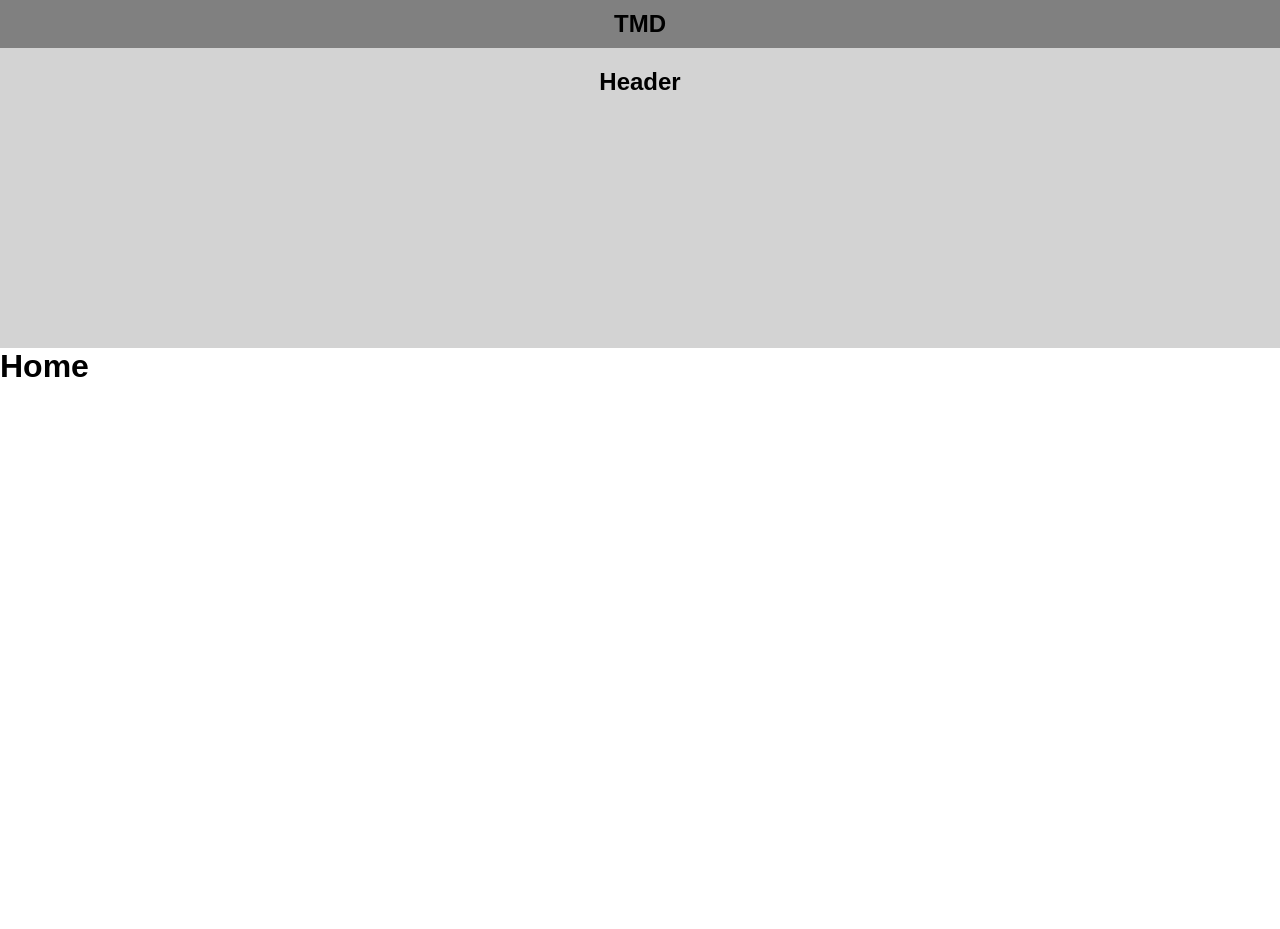
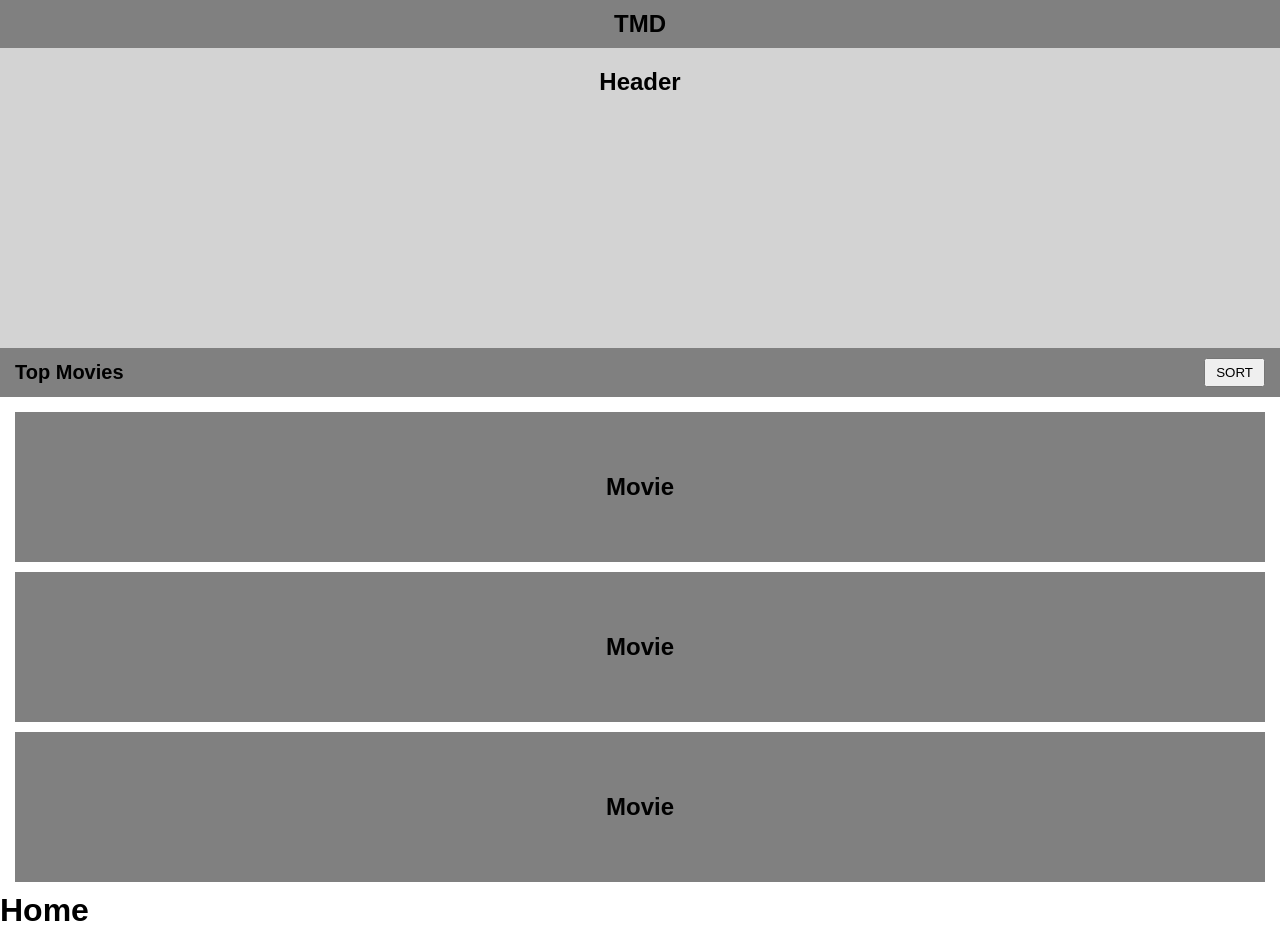
Before and after one commit to Jacob-Dunbar/top-movie-database, a Vue app: page /#/ in a window 1280 px wide. Before the commit the page ends 800 px from the top, so only its background shows below. Built offline with nearby package versions, Linux system fonts and the light colour scheme.

Commit message:
feat: add movie list component

```diff
--- a/src/components/Header.vue
+++ b/src/components/Header.vue
@@ -6,7 +6,7 @@
 
 <script></script>
 
-<style>
+<style scoped>
 header {
   width: 100%;
   height: 300px;
--- /dev/null
+++ b/src/components/MovieList.vue
@@ -0,0 +1,59 @@
+<template>
+  <section>
+    <header>
+      <h2>Top Movies</h2>
+      <button>SORT</button>
+    </header>
+    <main>
+      <div class="movie-card">
+        <h2>Movie</h2>
+      </div>
+      <div class="movie-card">
+        <h2>Movie</h2>
+      </div>
+      <div class="movie-card">
+        <h2>Movie</h2>
+      </div>
+    </main>
+  </section>
+</template>
+
+<script></script>
+
+<style scoped>
+section {
+  width: 100%;
+}
+
+header {
+  width: 100%;
+  background: gray;
+  padding: 10px 15px;
+  display: flex;
+  justify-content: space-between;
+  align-items: center;
+  margin-bottom: 15px;
+}
+
+header h2 {
+  font-size: 1.25rem;
+}
+
+header button {
+  padding: 5px 10px;
+}
+
+main {
+  margin: 0 15px;
+}
+
+main .movie-card {
+  width: 100%;
+  background: gray;
+  margin-bottom: 10px;
+  height: 150px;
+  display: flex;
+  justify-content: center;
+  align-items: center;
+}
+</style>
--- a/src/views/Home.vue
+++ b/src/views/Home.vue
@@ -2,6 +2,7 @@
   <div class="home">
     <Navbar />
     <Header />
+    <MovieList />
     <h1>Home</h1>
   </div>
 </template>
@@ -9,8 +10,9 @@
 <script>
 import Navbar from "../components/Navbar.vue";
 import Header from "../components/Header.vue";
+import MovieList from "../components/MovieList.vue";
 export default {
   name: "Home",
-  components: { Navbar, Header },
+  components: { Navbar, Header, MovieList },
 };
 </script>
```
